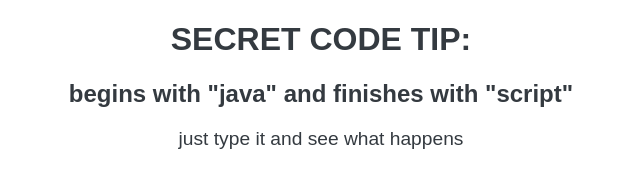
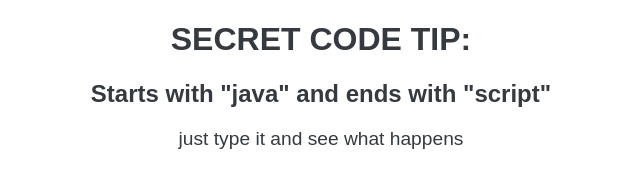
Before and after one commit to jonathan-eduardo/JavaScript30, a plain HTML site: page challenges/12 - Key Sequence Detection/index.html in a window 1280 px wide. Shown: the whole page, without its empty margins (319-959 px from the left). Drawn offline with Linux system fonts and the light colour scheme.

Commit message:
fix typo and update readme

```diff
--- a/challenges/12 - Key Sequence Detection/index.html
+++ b/challenges/12 - Key Sequence Detection/index.html
@@ -17,7 +17,7 @@
   </head>
   <body>
     <h1>SECRET CODE TIP:</h1>
-    <h2>begins with "java" and finishes with "script"</h2>
+    <h2>Starts with "java" and ends with "script"</h2>
     <p>just type it and see what happens</p>
     <script
       type="text/javascript"
```
Also changed, not shown: README.md.
